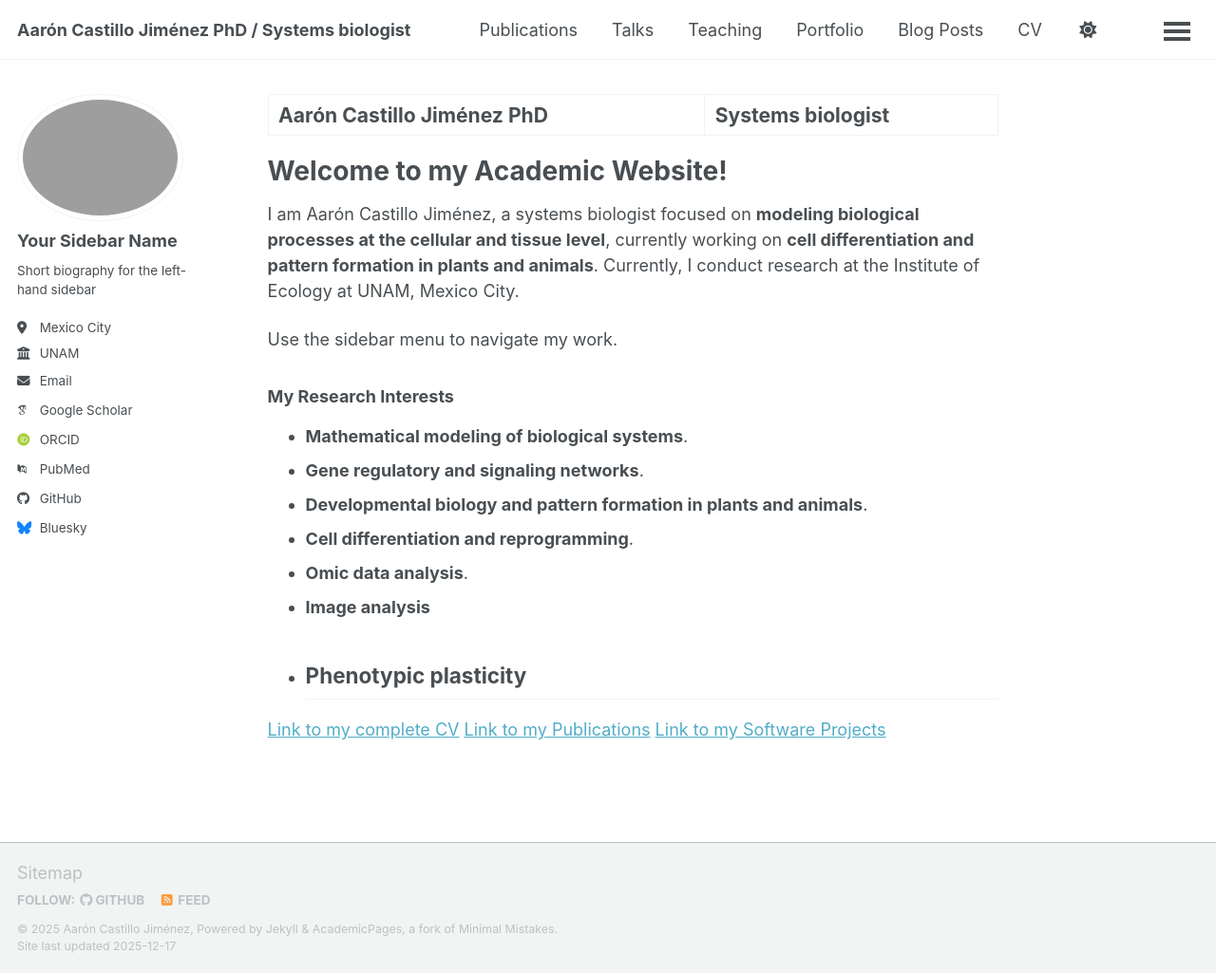
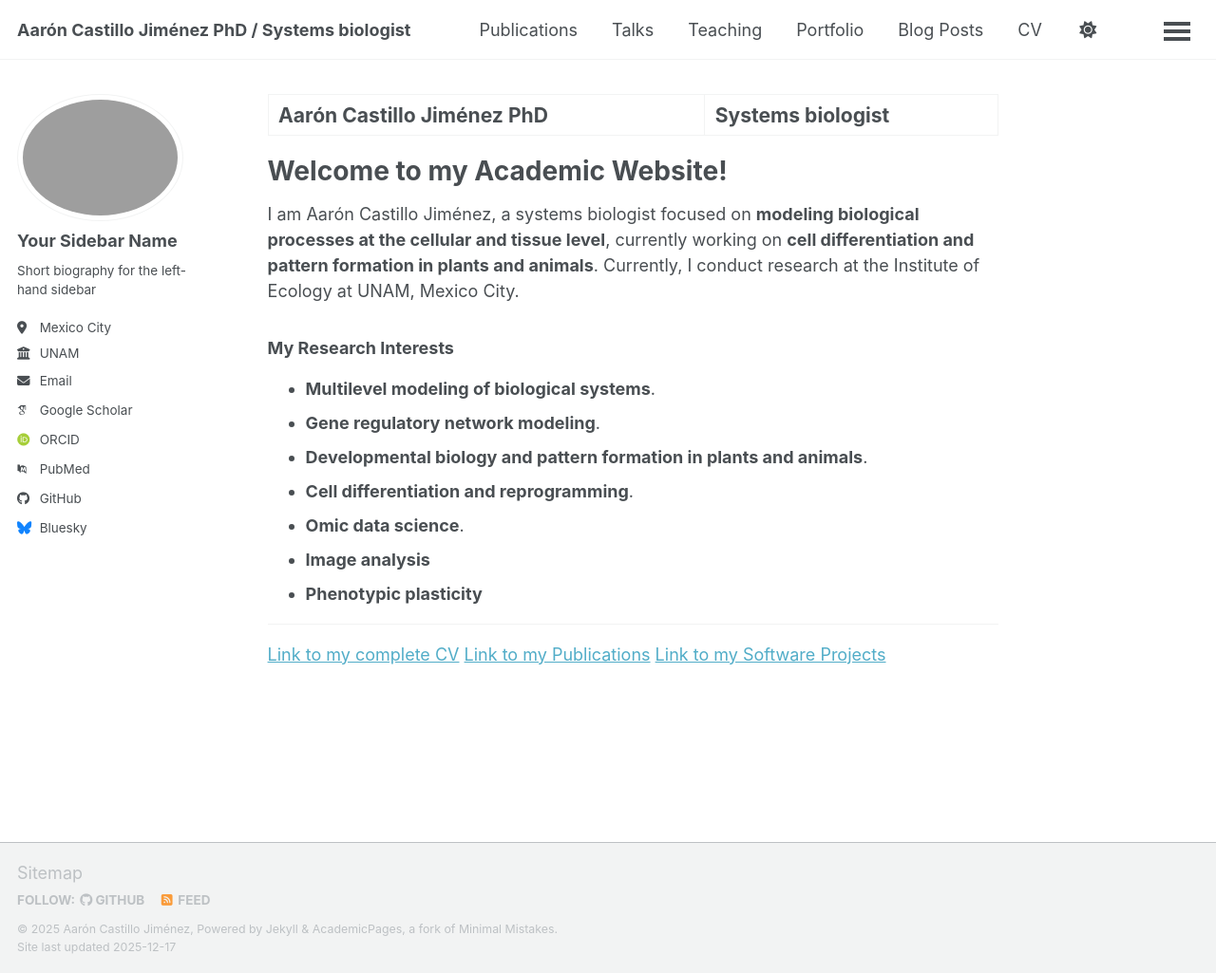
Before and after one commit to AaronCastilloJimenez/aaroncastillojimenez.github.io, a Jekyll site: the page built from _pages/about.md, in a window 1280 px wide and 1025 px high. Shown: the whole window at 95% size. Built offline with Jekyll 4.4.1, drawn with Linux system fonts in a browser that asks for light colours; some web fonts are replaced; a script bundle is joined from its source files by our own code; library files that are not in the unit come from our copies.

Commit message:
about.md

```diff
--- a/_pages/about.md
+++ b/_pages/about.md
@@ -10,20 +10,18 @@ redirect_from:
 
 # Welcome to my Academic Website!
 
-
 I am Aarón Castillo Jiménez, a systems biologist focused on **modeling biological processes at the cellular and tissue level**, currently working on **cell differentiation and pattern formation in plants and animals**. Currently, I conduct research at the Institute of Ecology at UNAM, Mexico City.
-
-Use the sidebar menu to navigate my work.
 
 ### My Research Interests
 
-* **Mathematical modeling of biological systems**.
-* **Gene regulatory and signaling networks**.
+* **Multilevel modeling of biological systems**.
+* **Gene regulatory network modeling**.
 * **Developmental biology and pattern formation in plants and animals**.
 * **Cell differentiation and reprogramming**.
-* **Omic data analysis**.
+* **Omic data science**.
 * **Image analysis**
 * **Phenotypic plasticity**
+
 ---
 
 [Link to my complete CV](/cv/)
```
Also changed, not shown: other parts of _pages/about.md (+1 -1 lines).
